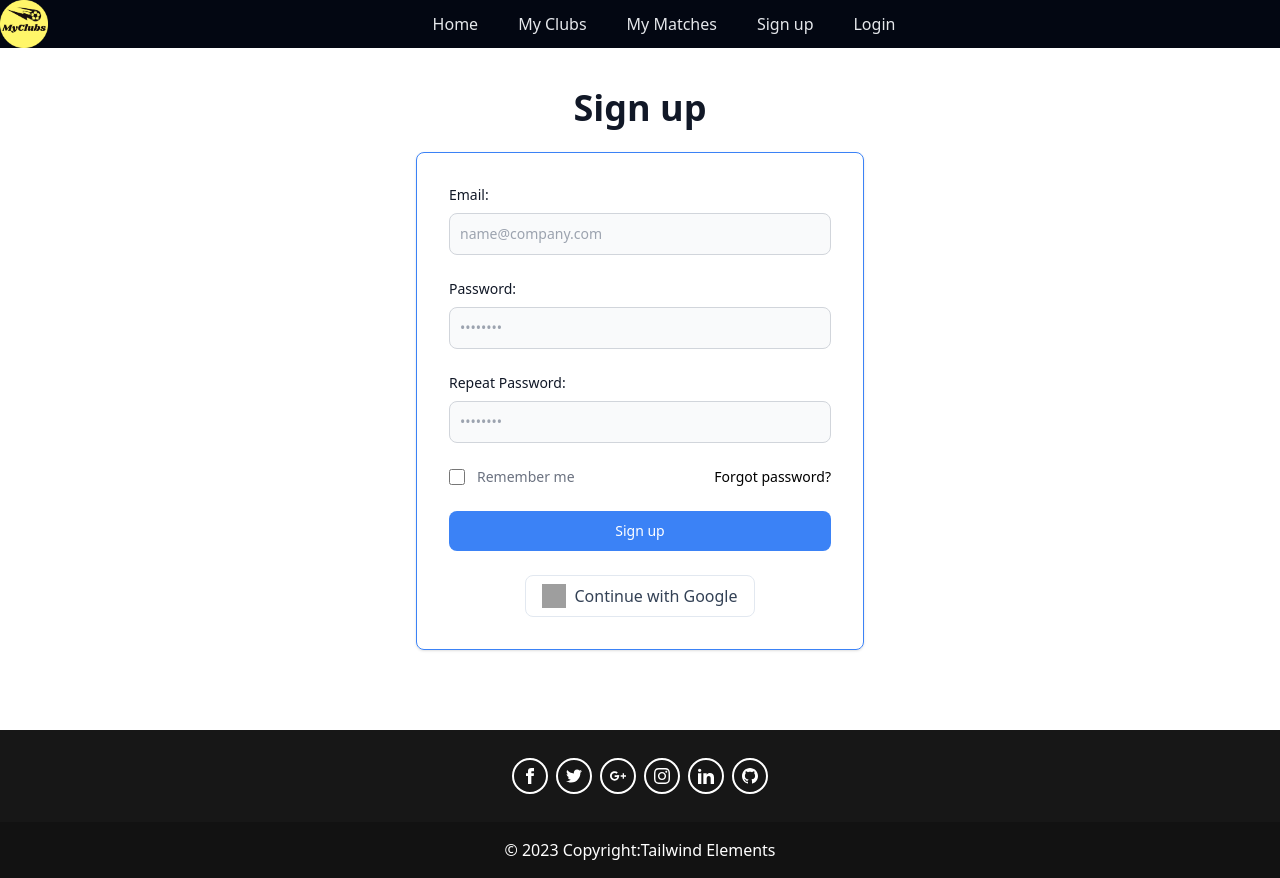
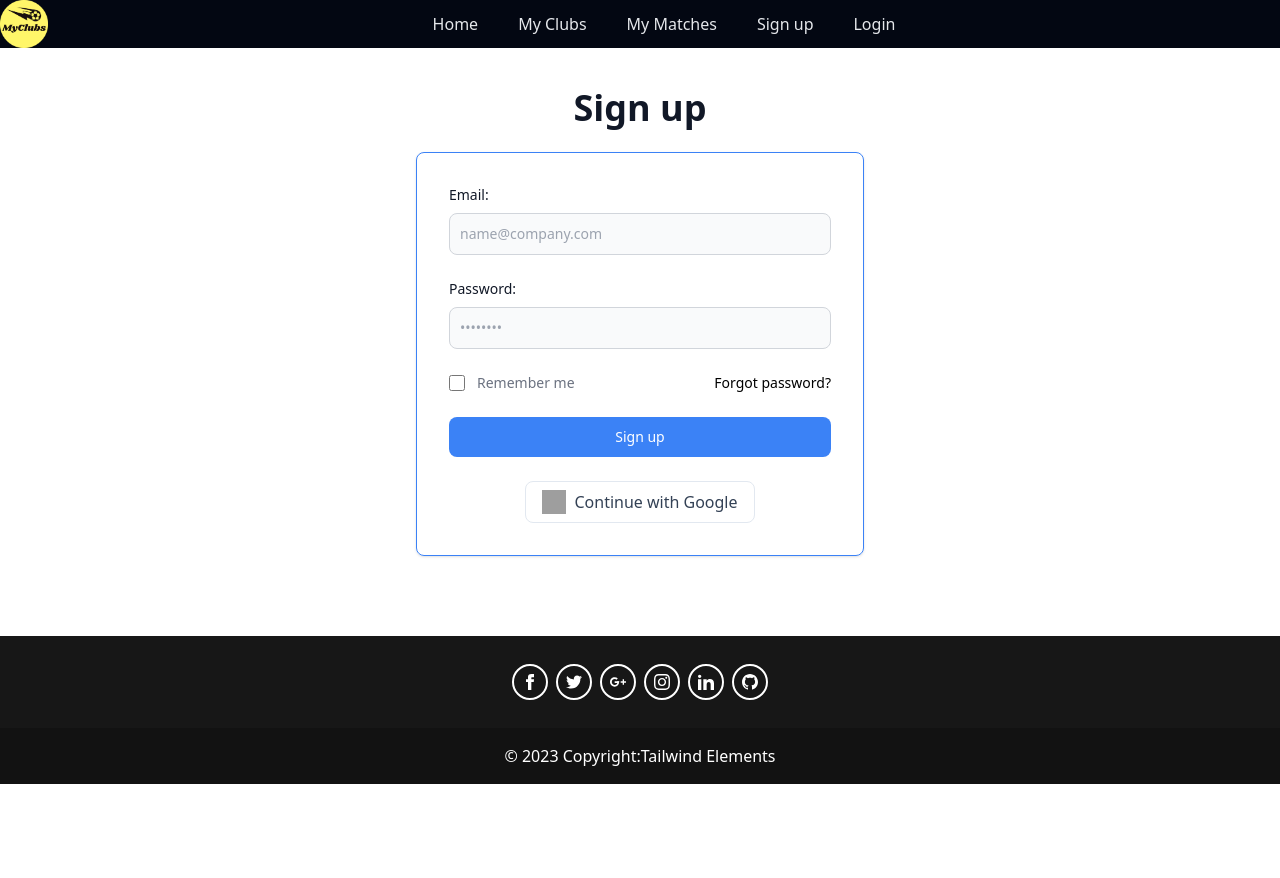
Before and after one commit to Saud-Alghamdi/myclubs, a React (Vite) app: page /signup in a window 1280 px wide. After the commit the page ends 800 px from the top, so only its background shows below. Built offline with nearby package versions, Linux system fonts and the light colour scheme; no server answers; grey boxes are pictures that could not be loaded.

Commit message:
Remove reset password div for now

```diff
--- a/src/components/SignupForm.tsx
+++ b/src/components/SignupForm.tsx
@@ -5,7 +5,6 @@ import { useAuth } from "../hooks/useAuth";
 export default function SignupForm() {
   const emailRef = useRef<HTMLInputElement>(null);
   const passwordRef = useRef<HTMLInputElement>(null);
-  const repeatPasswordRef = useRef<HTMLInputElement>(null);
 
   const navigate = useNavigate();
 
@@ -78,22 +77,6 @@ export default function SignupForm() {
                 ref={passwordRef}
               />
             </div>
-            <div>
-              <label
-                htmlFor="repeat-password"
-                className="mb-2 block text-sm font-medium text-gray-900 dark:text-white"
-              >
-                Repeat Password:
-              </label>
-              <input
-                type="password"
-                name="repeat-password"
-                id="repeat-password"
-                placeholder="••••••••"
-                className="  block w-full rounded-lg border border-gray-300 bg-gray-50 p-2.5 text-gray-900 dark:border-gray-600 dark:bg-gray-700 dark:text-white dark:placeholder-gray-400 dark:focus:border-blue-500 dark:focus:ring-blue-500 sm:text-sm"
-                ref={repeatPasswordRef}
-              />
-            </div>
             <div className="flex items-center justify-between">
               <div className="flex items-start">
                 <div className="flex h-5 items-center">
```
